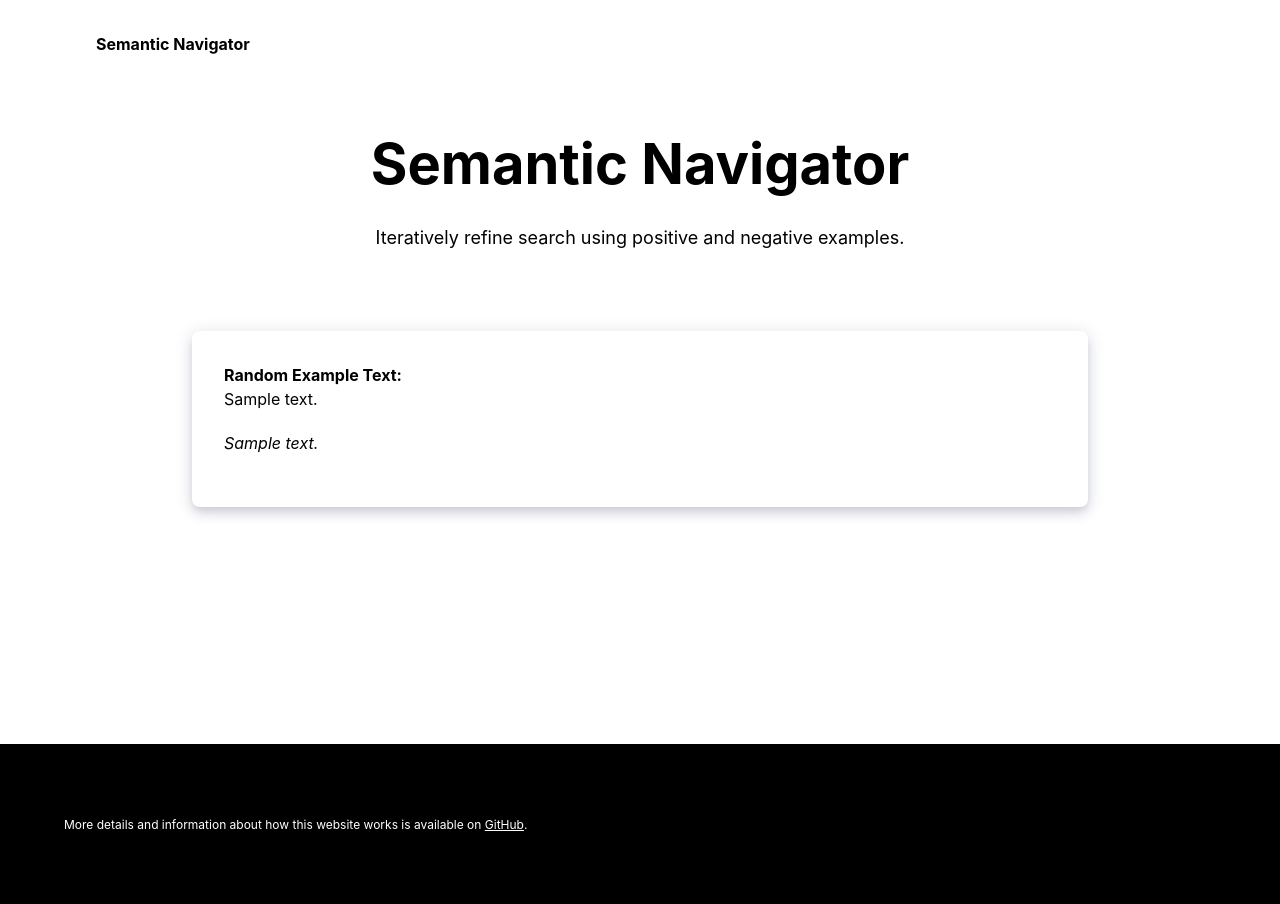
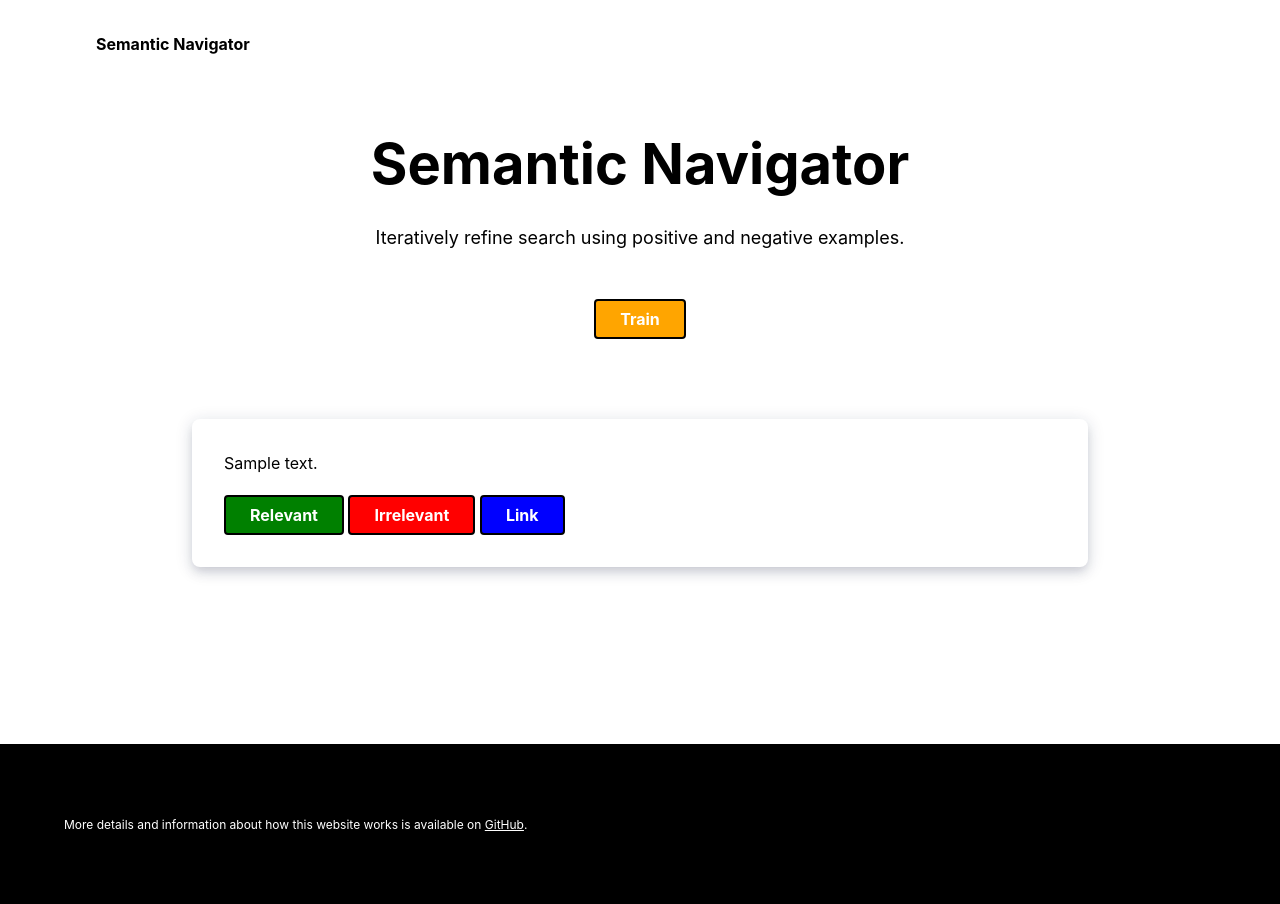
Before and after one commit to CouncilDataProject/semantic-navigator, a Python web app: template semantic_navigator/app/templates/index.html in a window 1280 px wide. Run offline with Jinja, Linux system fonts and the light colour scheme; the template is opened without the code that fills it: most values are stand-ins (such as "Sample title", 1, 10 or a date in 2020); some web fonts are replaced.

Commit message:
Add functionality to interface

```diff
--- a/semantic_navigator/app/templates/base.html
+++ b/semantic_navigator/app/templates/base.html
@@ -50,6 +50,9 @@
         <!-- Analytics -->
         <!-- <script defer data-domain="paperswithoutcode.org" src="https://plausible.io/js/script.js"></script> -->
 
+        <!-- Download JQuery -->
+        <script src="https://ajax.googleapis.com/ajax/libs/jquery/3.6.4/jquery.min.js"></script>
+
         <!-- Search / Process Paper JS -->
         <script src="{{ url_for('static', filename='search-process.js') }}"></script>
 
@@ -57,6 +60,37 @@
         <title>{% block title %}Semantic Navigator{% endblock %}</title>
       </head>
     <body>
+
+    <script>
+        var storage = {}
+
+        $(document).ready(function () {
+            $("#train-btn").click(function() {
+                $.ajax({
+                    type: "POST",
+                    data: JSON.stringify(storage),
+                    contentType: "application/json; charset=utf-8",
+                })
+            });
+
+            $(".relevant-btn").click(function() {
+                var id = $(this).attr('id')
+                var chunk_id = id.split("_")[1];
+                storage[chunk_id] = 1
+                console.log(storage)
+            });
+
+            $(".irrelevant-btn").click(function() {
+                var id = $(this).attr('id')
+                var chunk_id = id.split("_")[1];
+                storage[chunk_id] = -1
+                console.log(storage)
+            });
+        });
+
+
+    </script>
+
         <!-- Nav -->
         <div class="mzp-c-navigation mzp-is-sticky">
             <div class="mzp-c-navigation-l-content">
--- a/semantic_navigator/app/templates/index.html
+++ b/semantic_navigator/app/templates/index.html
@@ -1,3 +1,4 @@
+
 {% extends "base.html" %}
 {% block content %}
 <section class="mzp-c-hero" style="min-height: 82vh;">
@@ -9,13 +10,22 @@
                 <p>Iteratively refine search using positive and negative examples.</p>
             </div>
         </div>
+        <button id='train-btn' class="mzp-c-button" style="background-color: orange">Train</button>
 
         <!-- Random text variable fill -->
-        <div class="mzp-c-emphasis-box" style="text-align: left;margin-top: 10vh;margin-bottom: 10vh;">
-            <b>Random Example Text:</b>
-            <p>{{ example_random_text }}</p>
-            <p><em>{{ example_random_text_path }}</em></p>
+        <div id="annotation-container" class="mzp-l-sidebar-left">
+            {% for text in texts_info %}
+                <div class="mzp-c-emphasis-box" style="text-align: left;margin-top: 10vh;margin-bottom: 10vh;">
+                    <p>{{ text['text'] }}</p>
+                    <button id='relevant_{{ text["chunk_id"] }}' class="mzp-c-button relevant-btn" style="background-color: green">Relevant</button>
+                    <button id='irrelevant_{{ text["chunk_id"] }}' class="mzp-c-button irrelevant-btn" style="background-color: red">Irrelevant</button>
+                    <a href='{{ text["link"] }}'><button id='link-btn' class="mzp-c-button" style="background-color: blue">Link</button></a>
+                </div>
+            {% endfor %}
         </div>
+        <!-- possible classes: compact call out (no b/c headline), content container main with sidebar (for button)-->
+
     </div>
+
 </section>
 {% endblock %}
```
Also changed, not shown: semantic_navigator/app/views.py (+25 -7 lines), 1 other file.
